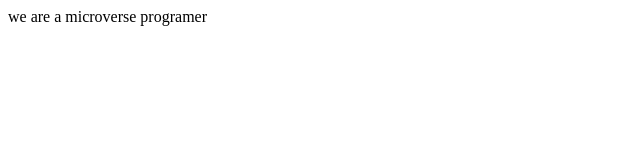
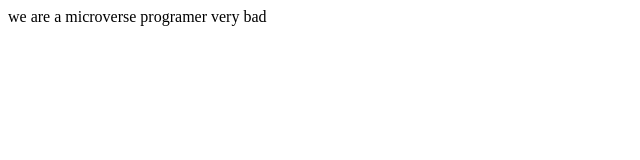
Before and after one commit to ivanmvh/microverse-ivan-inaki, a plain HTML site: page index.html in a window 1280 px wide. Shown: the full height of the page, 0-640 px from the left. Drawn offline with Linux system fonts and the light colour scheme.

Commit message:
2nd change

```diff
--- a/index.html
+++ b/index.html
@@ -7,7 +7,7 @@
   </head>
 
   <body>
-    we are a microverse programer
+    we are a microverse programer very bad
     <script src="https://cdn.freecodecamp.org/testable-projects-fcc/v1/bundle.js"></script>
 
     <!--
```
